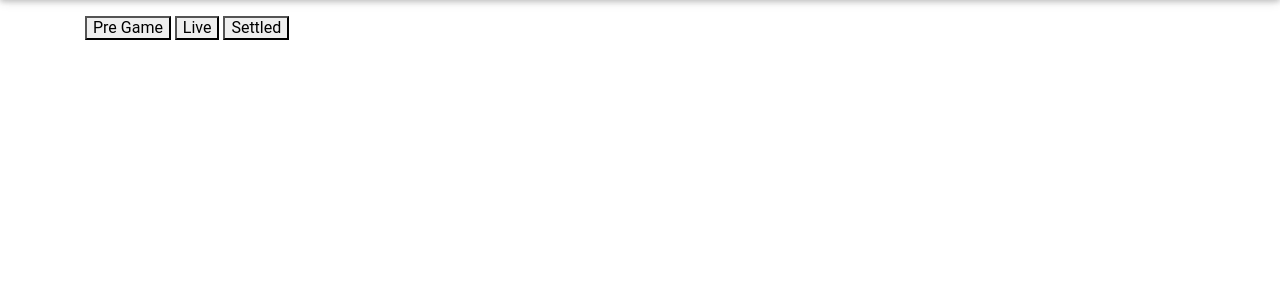
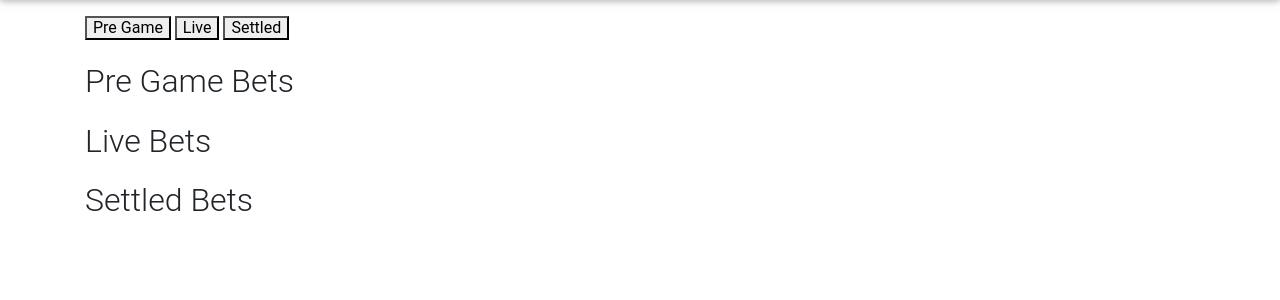
Before and after one commit to jpb8/theBookBKG, a Django app: page /account/active_bets in a window 1280 px wide. Shown: the part 59-359 px from the top of the page. Run offline with Django 3.2, Linux system fonts and the light colour scheme; the visitor is signed in with stand-in values (Sample User, id 1); data that the repository does not hold is empty; some libraries are stand-ins or nearby versions.

Commit message:
random changes

```diff
--- a/account/templates/account/active_bets.html
+++ b/account/templates/account/active_bets.html
@@ -12,11 +12,11 @@
         </div>
     </div>
     <div id="active-bets">
+        <h1>Pre Game Bets</h1>
         {% if placed_bets %}
         {% for bets in placed_bets %}
         <div class="recent-bets-wrapper">
             <div class="place-bet">
-                <h1>Pre Game</h1>
                 <div class="time w-clearfix">
                     <div class="text-block-8">Placed: {{ bets.placed }}</div>
                 </div>
@@ -39,10 +39,10 @@
         {% endif %}
     </div>
     <div id="live-bets" class="bets-hidden">
+        <h1>Live Bets</h1>
         {% if live_bets %}
         {% for bets in live_bets %}
         <div class="recent-bets-wrapper">
-            <h1>Live Bets</h1>
             <div class="place-bet">
                 <div class="time w-clearfix">
                     <div class="text-block-8">Placed: {{ bets.placed }}</div>
@@ -66,10 +66,10 @@
         {% endif %}
     </div>
     <div id="settled-bets" class="bets-hidden">
+        <h1>Settled Bets</h1>
         {% if settled_bets %}
         {% for bets in settled_bets %}
         <div class="recent-bets-wrapper">
-            <h1>Settled Bets</h1>
             <div class="place-bet">
                 <div class="time w-clearfix">
                     <div class="text-block-8">Placed: {{ bets.placed }}</div>
--- a/account/views.py
+++ b/account/views.py
@@ -103,7 +103,7 @@
     user = request.user
     time_one_week_ago = datetime.datetime.now() - datetime.timedelta(days=7)
     placed_bets = PlacedBet.objects.filter(user=user,
-                                           start_time__gte=datetime.datetime.now(),
+                                           placed__gte=time_one_week_ago,
                                            status=0).order_by("placed")
     live_bets = PlacedBet.objects.filter(user=user,
                                          start_time__lte=datetime.datetime.now(),
```
